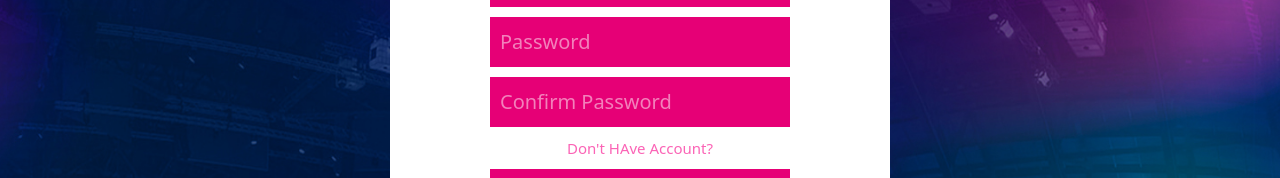
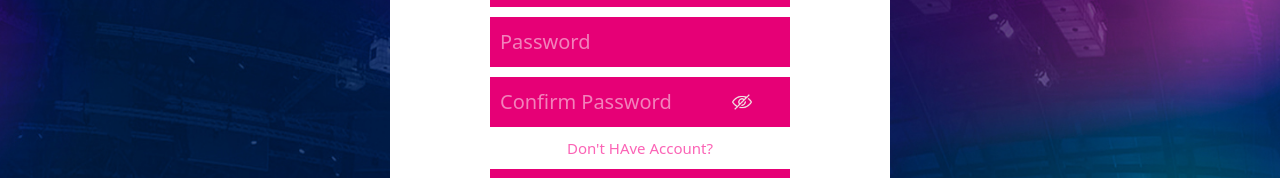
Before and after one commit to Godstimemoses555/Event-site, a React (Vite) app: page /loginpages in a window 1280 px wide. Shown: the part 262-440 px from the top of the page. Built offline with nearby package versions, Linux system fonts and the light colour scheme.

Commit message:
i routed a button in sec1 that will route to Loginpages,and add two icons to the confirm button, to display text and hide password,and i added two components to Loginpages,Loginnav,mainpages

```diff
--- a/src/Component/Mainpage.jsx
+++ b/src/Component/Mainpage.jsx
@@ -1,8 +1,10 @@
 import React, { useState } from 'react'
 import { Link } from 'react-router-dom'
+import hide from "../assets/hide.png"
+import view from "../assets/view.png"
 
 const Mainpage = () => {
-  const [clicl,setClick]=useState(false)
+  const [click,setClick]=useState(false)
   return (
     <div>
       <div className='flex lg:w-[500px] lg:h-[400px] gap-[20px] bg-white rounded-[5px] shadow-white flex-col  items-center justify-center'>
@@ -12,12 +14,46 @@ const Mainpage = () => {
         <input  className='flex lg:w-[300px] lg:h-[50px] items-center justify-center  p-[10px]   bg-pink-600 text-white text-[20px] ' type="text"  placeholder='Email or Phone number'/>
         <input  className='flex lg:w-[300px] lg:h-[50px] items-center justify-center p-[10px]  bg-pink-600 text-white text-[20px] ' type="password"  placeholder='Password'/>
 
-          <input  className='flex lg:w-[300px] lg:h-[50px] items-center justify-center p-[10px]  bg-pink-600 text-white text-[20px] ' type="text"  placeholder='Confirm Password'/>
+
+          <div className='flex  justify-between lg:w-[320px] lg:h-[50px] relative p-2.5 items-center'>
+              <input  className='flex lg:w-[300px] lg:h-[50px] items-center justify-center p-[10px]  bg-pink-600 text-white text-[20px] ' type={click?"text":"password"}
+                placeholder='Confirm Password'  />
+
+                {click?
+
+                (
+
+                <img className='w-[20px] h-[20px] object-contain absolute right-12'
+                onClick={()=>setClick(!click)}  src={view} alt=""  style={{display:click?"view":"text"}}/>
+
+                ):
+
+                (
+
+                <img  className='w-[20px] h-[20px] object-contain absolute right-12'
+              onClick={()=>setClick(!click)} src={hide} alt=""  style={{display:click?"hide":" view"}}/>
+
+                )
+
+                }
+
+
+
+
+
+          </div>
+
           <Link className='text-[15px] text-pink-400'>
           Don't HAve Account?
           </Link>
 
-            <input  className='flex lg:w-[300px] lg:h-[50px] items-center justify-center p-[10px]  bg-pink-600 text-white text-[20px] ' type="text"  placeholder='Create Account'/>
+
+
+          <input  className='flex lg:w-[300px] lg:h-[50px] items-center justify-center p-[10px]  bg-pink-600 text-white text-[20px] ' type="text"
+               placeholder='Create Account'/>
+
+
+
 
 
 
```
Also changed, not shown: src/assets/hide.png (added), src/assets/view.png (added).
